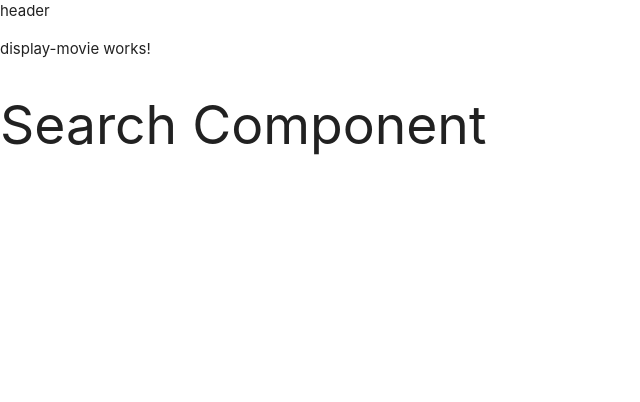
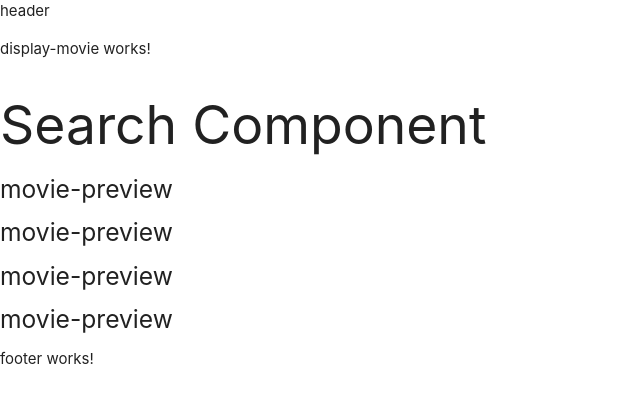
Before and after one commit to ecosse3/Movie-Search-Angular-App, an Angular app: page / in a window 1280 px wide. Shown: the top 402 px of the page, without its empty margins (0-640 px from the left). Built offline with nearby package versions, Linux system fonts and the light colour scheme; a small style sheet from the web is missing.

Commit message:
Added footer & movie preview component

```diff
--- a/src/app/app.component.html
+++ b/src/app/app.component.html
@@ -1,3 +1,4 @@
 <app-header></app-header>
 <display-movie></display-movie>
 <search></search>
+<footer></footer>
--- a/src/app/app.module.ts
+++ b/src/app/app.module.ts
@@ -5,13 +5,17 @@ import { AppComponent } from './app.component';
 import { HeaderComponent } from './header.component';
 import { DisplayMovieComponent } from './display-movie.component';
 import { SearchComponent } from './search/search.component';
+import { MoviePreviewComponent } from './search/movie-preview.component';
+import { FooterComponent } from './footer.component';
 
 @NgModule({
   declarations: [
     AppComponent,
     HeaderComponent,
     DisplayMovieComponent,
-    SearchComponent
+    SearchComponent,
+    MoviePreviewComponent,
+    FooterComponent
   ],
   imports: [
     BrowserModule
--- /dev/null
+++ b/src/app/footer.component.html
@@ -0,0 +1 @@
+<p>footer works!</p>
--- /dev/null
+++ b/src/app/footer.component.ts
@@ -0,0 +1,15 @@
+import { Component, OnInit } from '@angular/core';
+
+@Component({
+  selector: 'footer',
+  templateUrl: './footer.component.html',
+  styles: []
+})
+export class FooterComponent implements OnInit {
+
+  constructor() { }
+
+  ngOnInit() {
+  }
+
+}
--- /dev/null
+++ b/src/app/search/movie-preview.component.html
@@ -0,0 +1 @@
+<h5>movie-preview</h5>
--- /dev/null
+++ b/src/app/search/movie-preview.component.ts
@@ -0,0 +1,15 @@
+import { Component, OnInit } from '@angular/core';
+
+@Component({
+  selector: 'movie-preview',
+  templateUrl: './movie-preview.component.html',
+  styles: []
+})
+export class MoviePreviewComponent implements OnInit {
+
+  constructor() { }
+
+  ngOnInit() {
+  }
+
+}
--- a/src/app/search/search.component.html
+++ b/src/app/search/search.component.html
@@ -1 +1,5 @@
 <h2>Search Component</h2>
+<movie-preview></movie-preview>
+<movie-preview></movie-preview>
+<movie-preview></movie-preview>
+<movie-preview></movie-preview>
```
